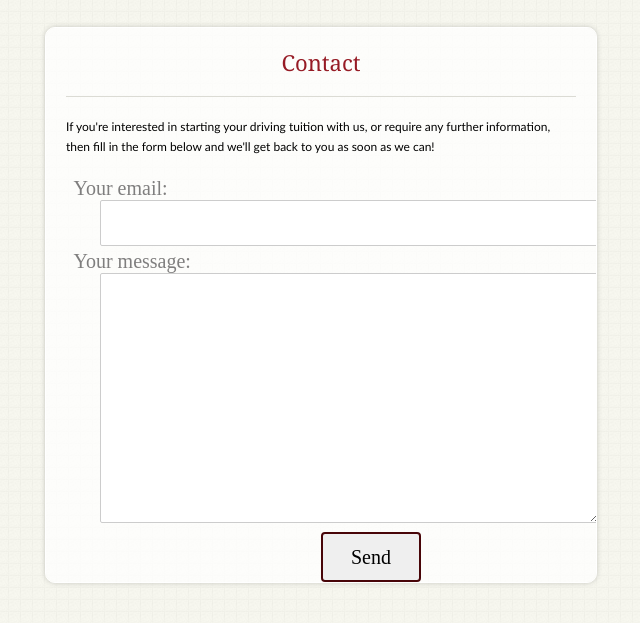
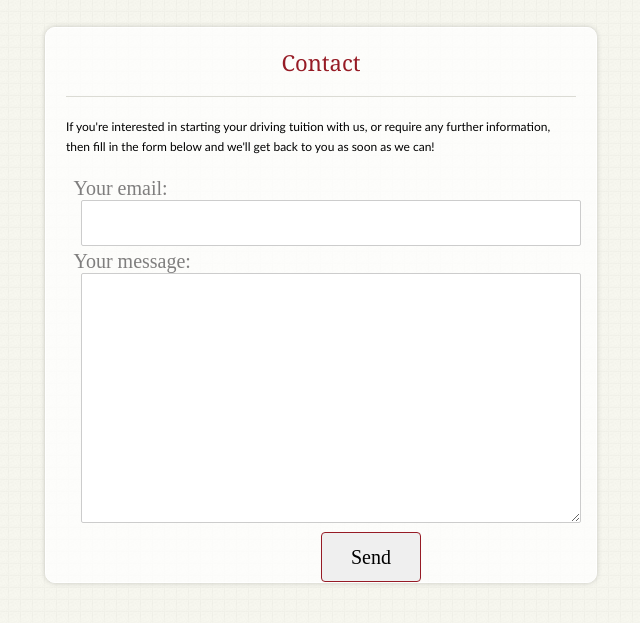
Before and after one commit to Dan-Manley/Dan-Manley.github.io, a PHP site: page /Contact.html in a window 1280 px wide. Shown: the part 145-768 px from the top of the page, without its empty margins (316-956 px from the left). Run offline with PHP 8.4, Linux system fonts and the light colour scheme; some web fonts are replaced.

Commit message:
Update Contact.css

```diff
--- a/Contact.css
+++ b/Contact.css
@@ -354,7 +354,7 @@ input, select, textarea {
   font-family: 'Aleo';
   width: 500px;
   padding: 8px;
-  margin-left: 5%;
+  margin-left: 1.5%;
 }
 
 textarea {
@@ -365,7 +365,7 @@ button {
   height: 50px;
   min-width: 100px;
   color: black;
-  border: 2px solid #480508;
+  border: 1px solid #961b25;
   font-size: 1.25em;
   font-family: 'Aleo';
   border-radius: 4px;
@@ -376,5 +376,5 @@ button {
 }
 
 button:hover {
-  border: 2px solid black;
+  border: 1px solid black;
 }
```
